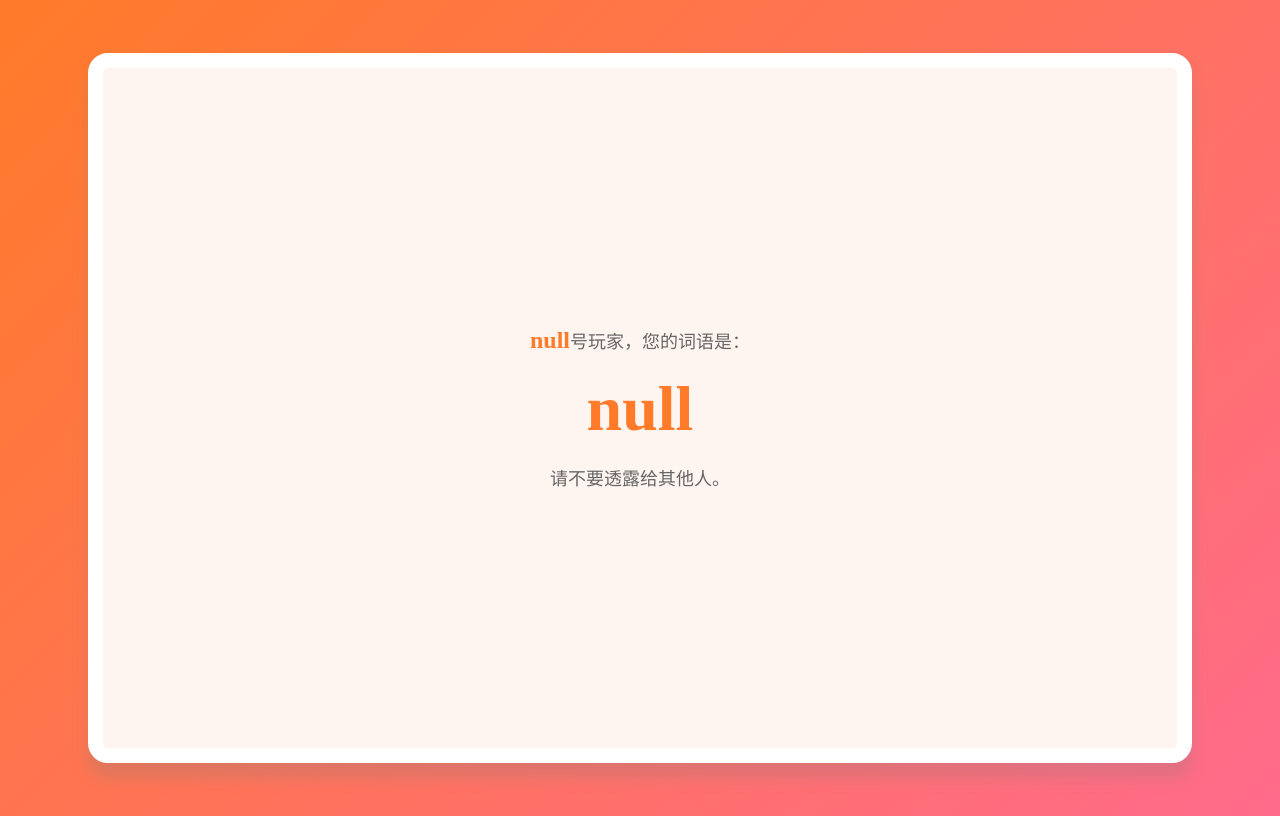
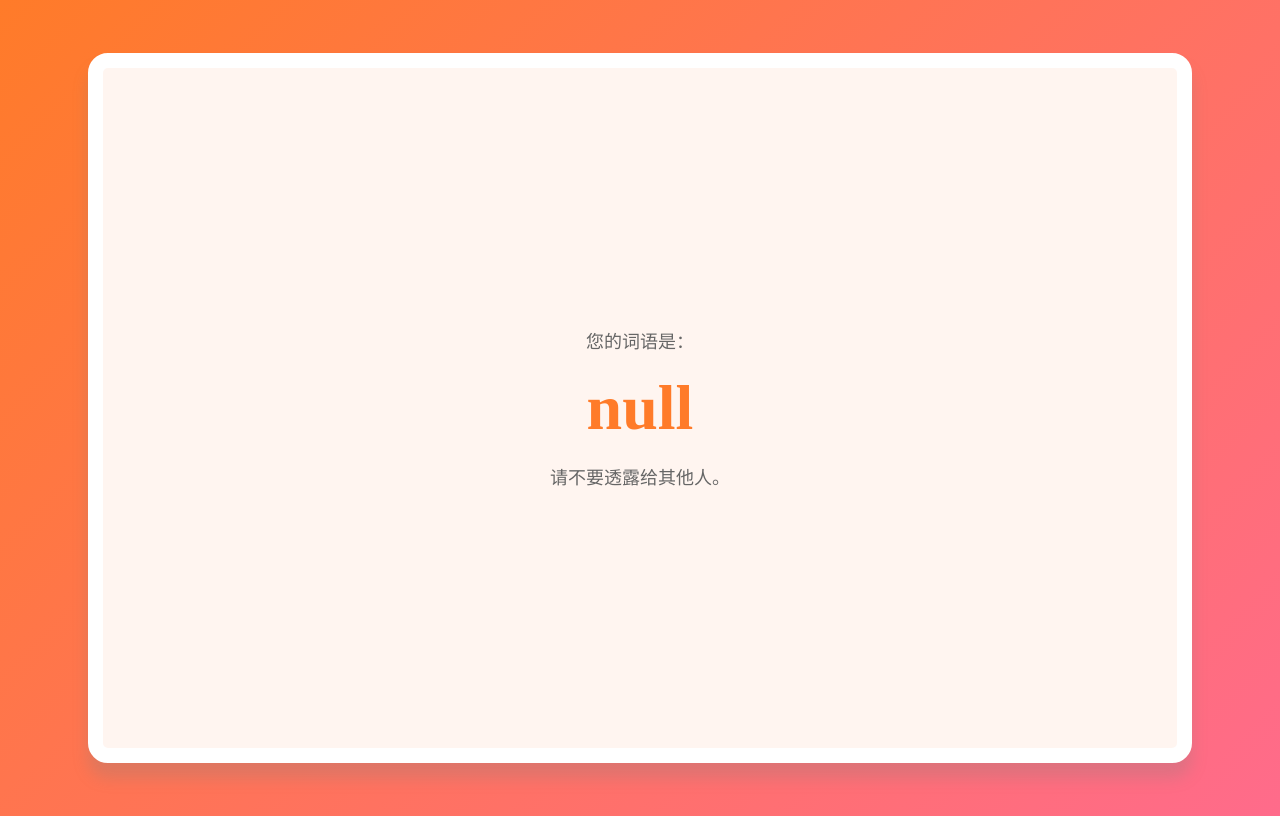
Before and after one commit to WangCongRex/showthatword, a plain HTML site: page index.html in a window 1280 px wide. Drawn offline with Linux system fonts and the light colour scheme.

Commit message:
更新界面：注释掉玩家编号相关代码，简化显示内容

```diff
--- a/index.html
+++ b/index.html
@@ -12,7 +12,10 @@
     </head>
     <body>
         <div class="card">
-            <p><span id="num">1</span>号玩家，您的词语是：</p>
+            <p>
+                <!-- <span id="num">1</span>号玩家， -->
+                您的词语是：
+            </p>
             <div id="word">风林火山</div>
             <p>请不要透露给其他人。</p>
         </div>
@@ -29,13 +32,13 @@
             document.getElementById('word').textContent = decodeWord;
 
 
-            const thenum = (new URLSearchParams(window.location.search)).get('num');
-            console.log(thenum);
+            // const thenum = (new URLSearchParams(window.location.search)).get('num');
+            // console.log(thenum);
 
-            const decodeNum = decodeURIComponent(thenum);
-            console.log(decodeNum);
+            // const decodeNum = decodeURIComponent(thenum);
+            // console.log(decodeNum);
 
-            document.getElementById('num').textContent = decodeNum;
+            // document.getElementById('num').textContent = decodeNum;
 
         </script>
 
```
